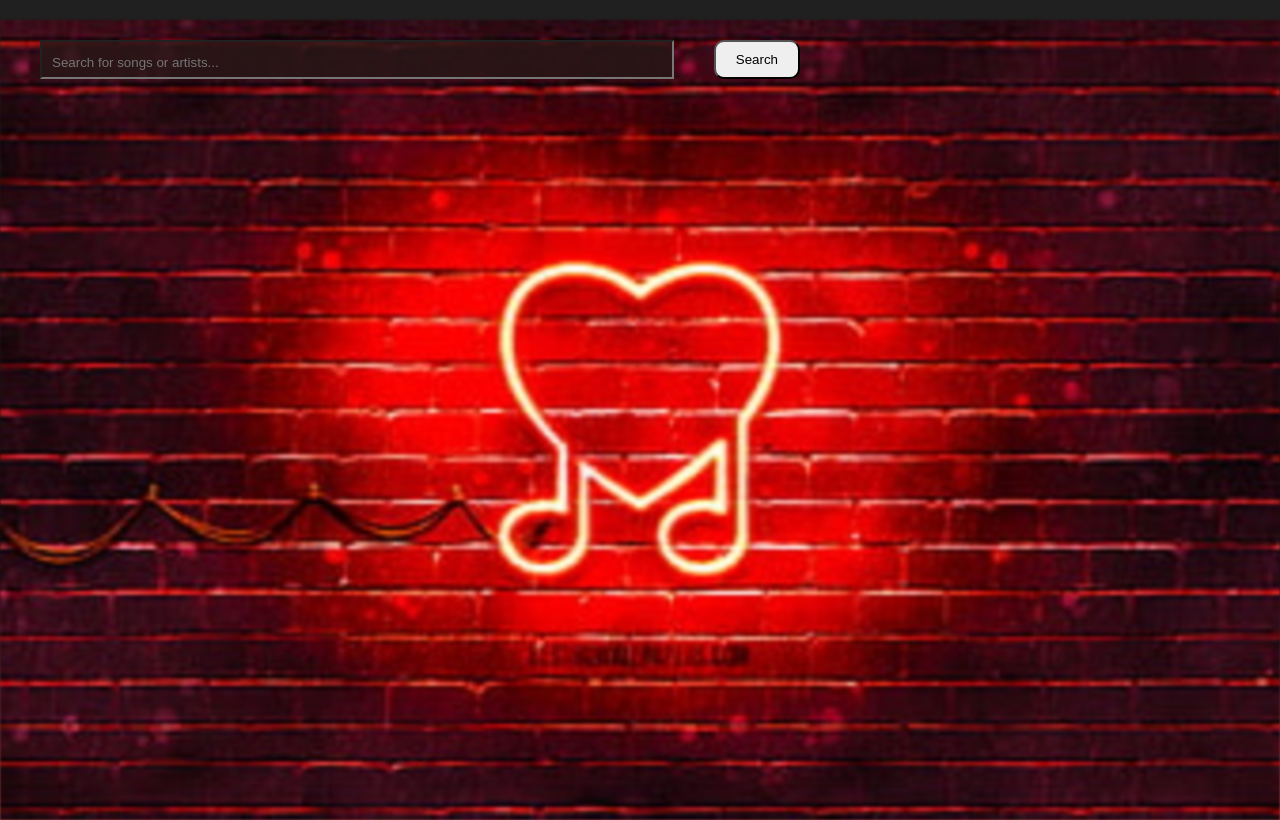
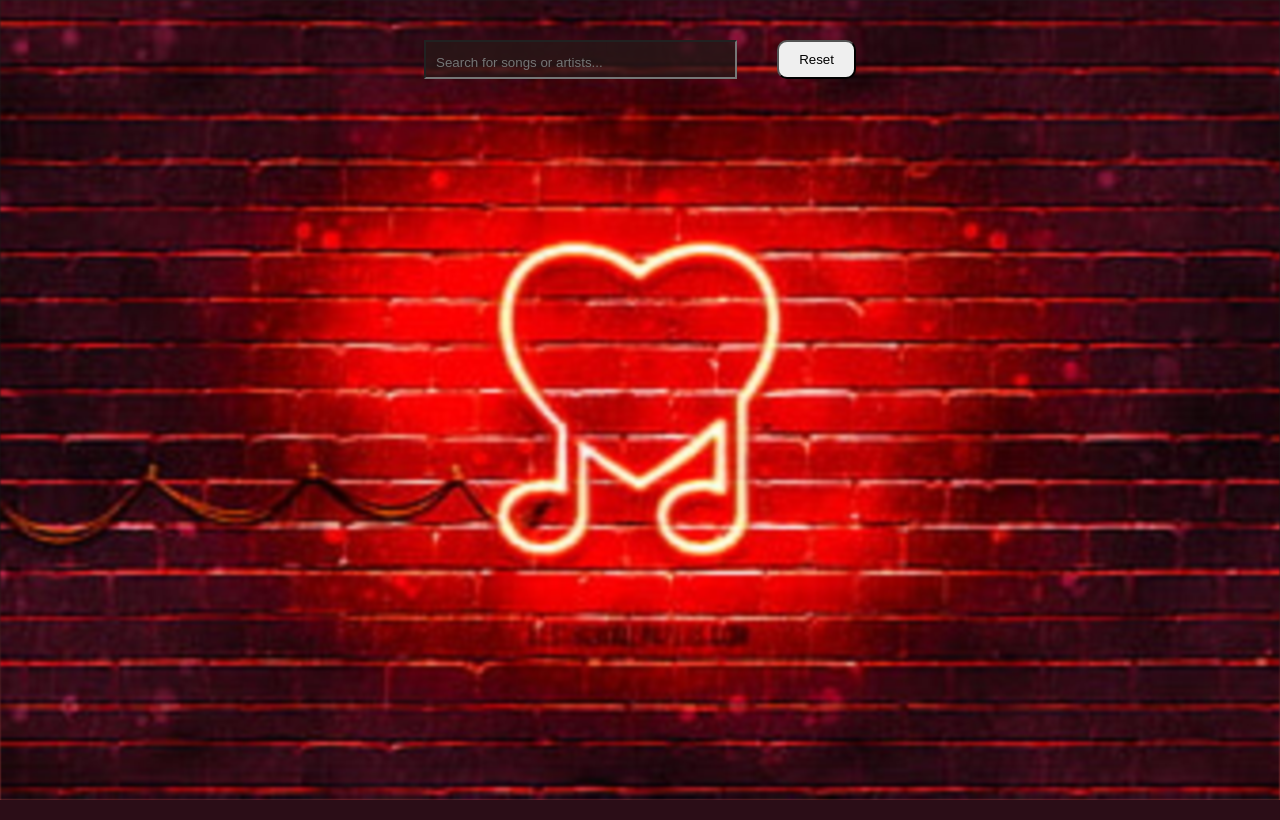
Before and after one commit to bristi03/Online_Music_Store, a Flask app: page /search in a window 1280 px wide. Run offline with Flask 3, Linux system fonts and the light colour scheme; data that the repository does not hold is empty; parts of the project's set-up code (start-up, migrations or seed data) failed here and were passed over; some libraries are stand-ins or nearby versions.

Commit message:
changes to search

```diff
--- a/static/css/style.css
+++ b/static/css/style.css
@@ -32,7 +32,7 @@ if you're using VS Code, use Ctrl + F to search what you need.
 
 body{
   font-family: "Lato", sans-serif;
-    width: 100vh;
+    width: 100%;
     height: 100vh;
     background: linear-gradient(0deg, rgb(177, 74, 74) 0%, rgb(19, 19, 19) 30%, rgba(22, 22, 22, 1) 50%, #202020 100%);
 }
@@ -583,12 +583,15 @@ nav {
 
 .background{
   background-image: url("../images/bg.jpg");
+  background-position: center;
+    background-repeat: no-repeat;
+    background-size: cover;
   filter: blur(1px);
   width: 100%;
   height: 100vh;
-  background-size: cover;
   position: absolute;
   display: flex;
   justify-content: space-between;
   z-index: -1;
+
 }
--- a/static/js/script.js
+++ b/static/js/script.js
@@ -454,6 +454,9 @@ const updateSearchResults = (searchResults) => {
     searchResults.forEach((song) => {
         searchoup.appendChild(createCard(song));
     });
+    if(searchResults.length==0){
+        Reset_all();
+    }
 };
 
 const searchSongs = (searchTerm) => {
@@ -489,3 +492,15 @@ const search= () => {
         displayAllSongs();
     }
 }
+
+function Reset_all() {
+    // Get the parent element
+    event.preventDefault();
+    var parent = document.getElementById('search-output');
+
+    // Remove all children
+    while (parent.firstChild) {
+        parent.removeChild(parent.firstChild);
+    }
+    displayAllSongs();
+}
--- a/templates/search.html
+++ b/templates/search.html
@@ -20,14 +20,23 @@
 </head>
 <body>
     <!-- Body content -->
-    <div class="background"></div>
-    <form id="search-form">
-        <input type="text" id="search-input" placeholder="Search for songs or artists..." required />
-        <button id="searchBtn" type="submit" onclick="search()">Search</button>
-    </form>
-    <div id="search-output" class="card__collection_main" style="width:180%;flex-direction:row;flex-wrap:wrap;;margin-top:5%;margin-left:10%;">
+
+    <div class="background" ></div>
+    <div style="display:grid;width:100%;">
+    <div style="display:flex;justify-content:center;justify-self:center;align-self:center;align-items:center;width:40%;">
+        <form id="search-form" onsubmit="()=> {event.preventDefault()}">
+            <input  type="text" id="search-input" oninput="search()" placeholder="Search for songs or artists..." required />
+            <button id="searchBtn" type="button" onclick="Reset_all()">Reset</button>
+
+        </form>
+    </div>
+    </div>
+
+    <div id="search-output" class="card__collection_main" style="width:100%;flex-wrap:wrap;margin:0;padding:0;height:fit-content;justify-content:space-around;">
         <!-- Display search results here -->
     </div>
+
+
     <div id="player">
         <div id="player__artist">
             <img src="../static/images/artist_image.jpeg" alt="artist image" class="artist_image" />
```
